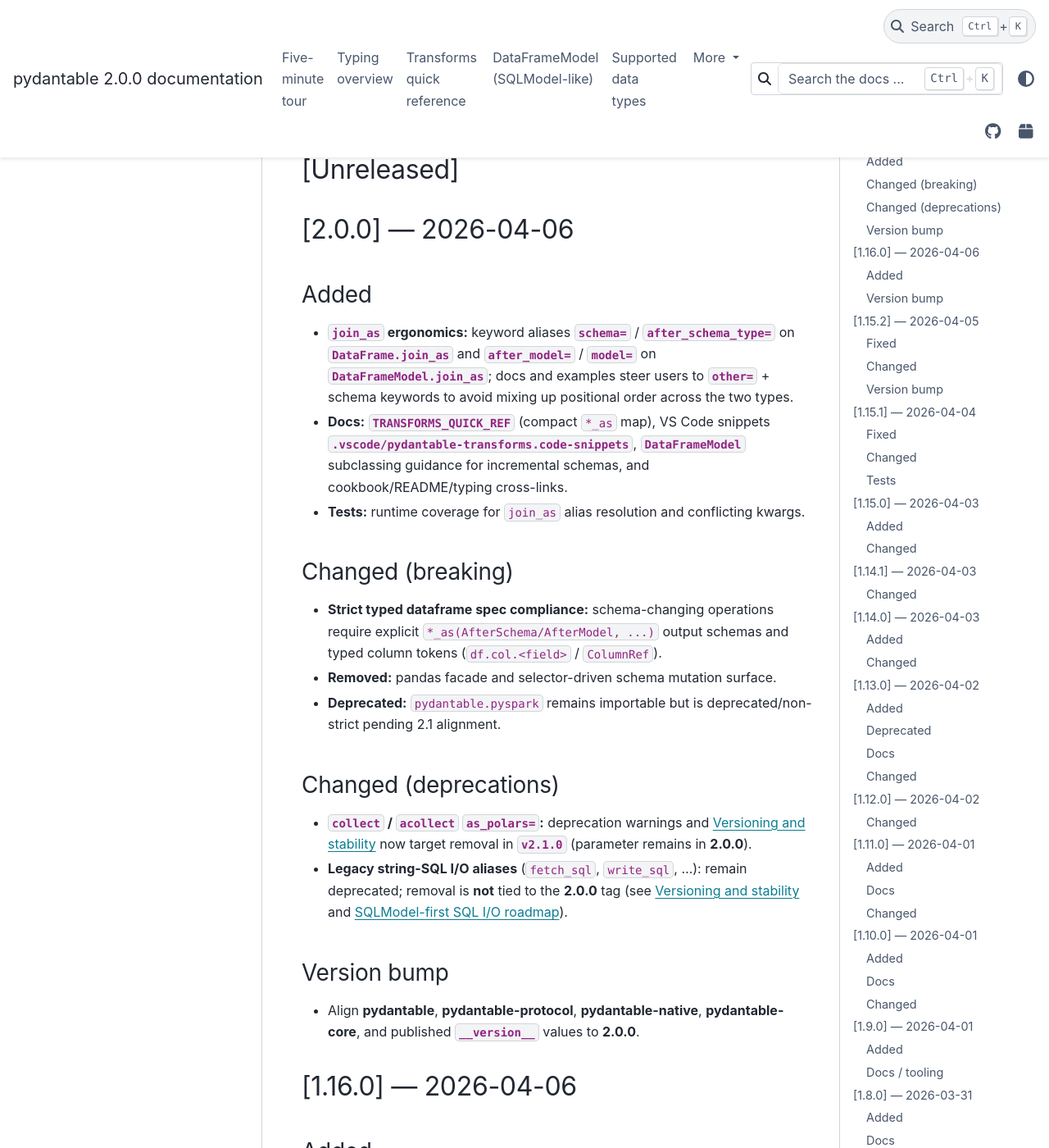
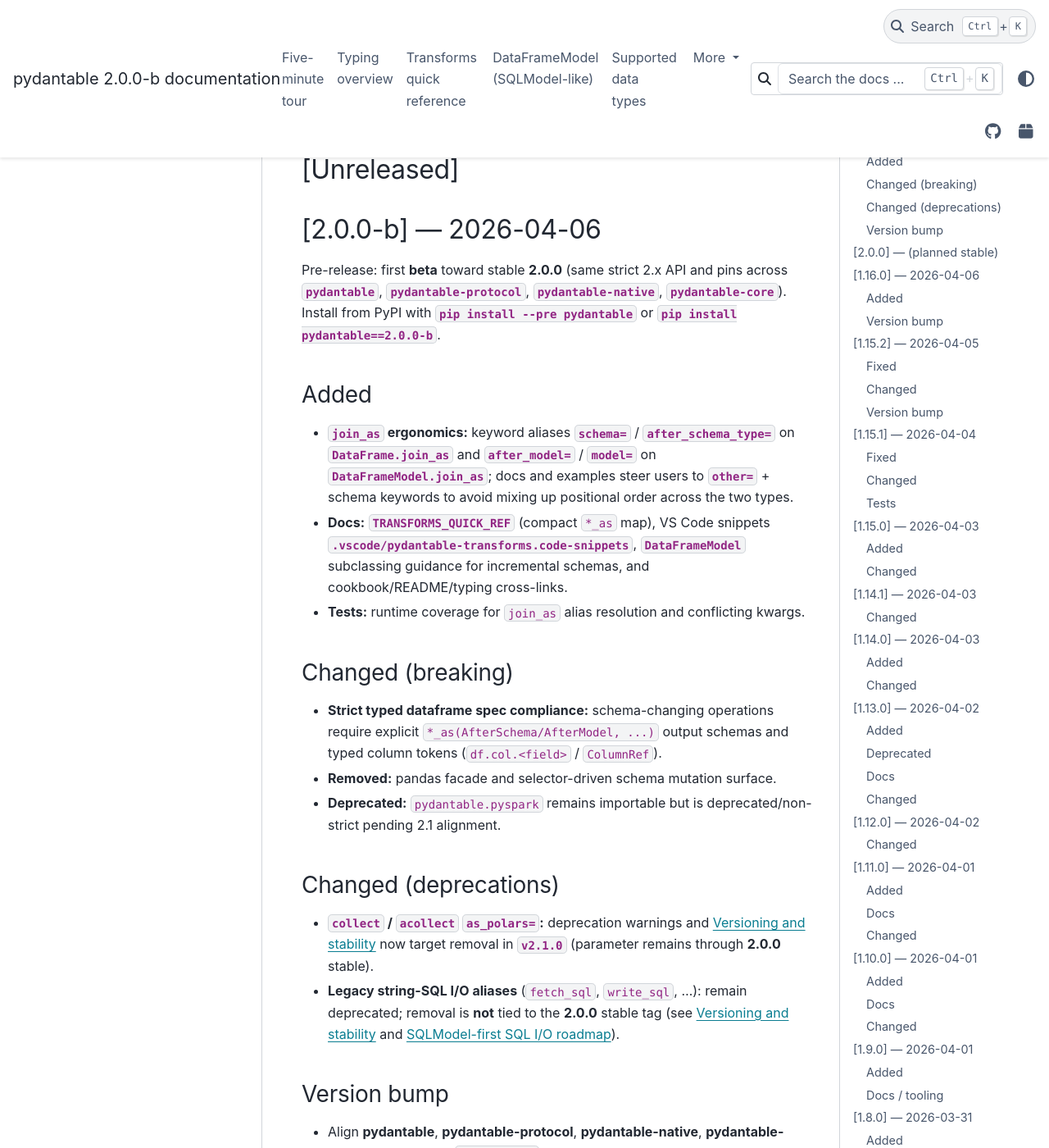
Before and after one commit to eddiethedean/pydantable, a Sphinx documentation site: the page built from docs/CHANGELOG.md, in a window 1280 px wide and 1400 px high, scrolled down 237 px. Shown: the whole window at 82% size. Built offline with Sphinx 7.4.7 and the PyData theme 0.15.4, drawn with Linux system fonts in a browser that asks for light colours; the version number is read from the project's files by our own code; some of the changed text lies outside the part shown.

Commit message:
Release 2.0.0-b (beta pre-release)
- Bump pydantable, protocol, native, and pydantable-core to 2.0.0-b
- Align pins, __version__, stubs, and docs; PyPI classifiers Beta for beta train
- Document PEP 440 canonical wheel tags (e.g. 2.0.0b0) vs source version

```diff
--- a/docs/CHANGELOG.md
+++ b/docs/CHANGELOG.md
@@ -4,7 +4,9 @@
 
 ## [Unreleased]
 
-## [2.0.0] — 2026-04-06
+## [2.0.0-b] — 2026-04-06
+
+Pre-release: first **beta** toward stable **2.0.0** (same strict 2.x API and pins across **`pydantable`**, **`pydantable-protocol`**, **`pydantable-native`**, **`pydantable-core`**). Install from PyPI with **`pip install --pre pydantable`** or **`pip install pydantable==2.0.0-b`**.
 
 ### Added
 
@@ -20,12 +22,16 @@
 
 ### Changed (deprecations)
 
-- **`collect` / `acollect` `as_polars=`:** deprecation warnings and {doc}`VERSIONING` now target removal in **`v2.1.0`** (parameter remains in **2.0.0**).
-- **Legacy string-SQL I/O aliases** (`fetch_sql`, `write_sql`, …): remain deprecated; removal is **not** tied to the **2.0.0** tag (see {doc}`VERSIONING` and {doc}`SQLMODEL_SQL_ROADMAP`).
+- **`collect` / `acollect` `as_polars=`:** deprecation warnings and {doc}`VERSIONING` now target removal in **`v2.1.0`** (parameter remains through **2.0.0** stable).
+- **Legacy string-SQL I/O aliases** (`fetch_sql`, `write_sql`, …): remain deprecated; removal is **not** tied to the **2.0.0** stable tag (see {doc}`VERSIONING` and {doc}`SQLMODEL_SQL_ROADMAP`).
 
 ### Version bump
 
-- Align **pydantable**, **pydantable-protocol**, **pydantable-native**, **pydantable-core**, and published **`__version__`** values to **2.0.0**.
+- Align **pydantable**, **pydantable-protocol**, **pydantable-native**, **pydantable-core**, and published **`__version__`** values to **2.0.0-b**.
+
+## [2.0.0] — (planned stable)
+
+GA release with the same API as **`2.0.0-b`**; version numbers move to **`2.0.0`** on all artifacts when published.
 
 ## [1.16.0] — 2026-04-06
 
```
Also changed, not shown: README.md (+1 -1 lines), docs/DEVELOPER.md (+3 -3 lines), docs/ROADMAP_2_0.md (+1 -1 lines), docs/VERSIONING.md (+3 -3 lines), docs/index.md (+1 -1 lines), pyproject.toml (+4 -4 lines), 7 other files.
